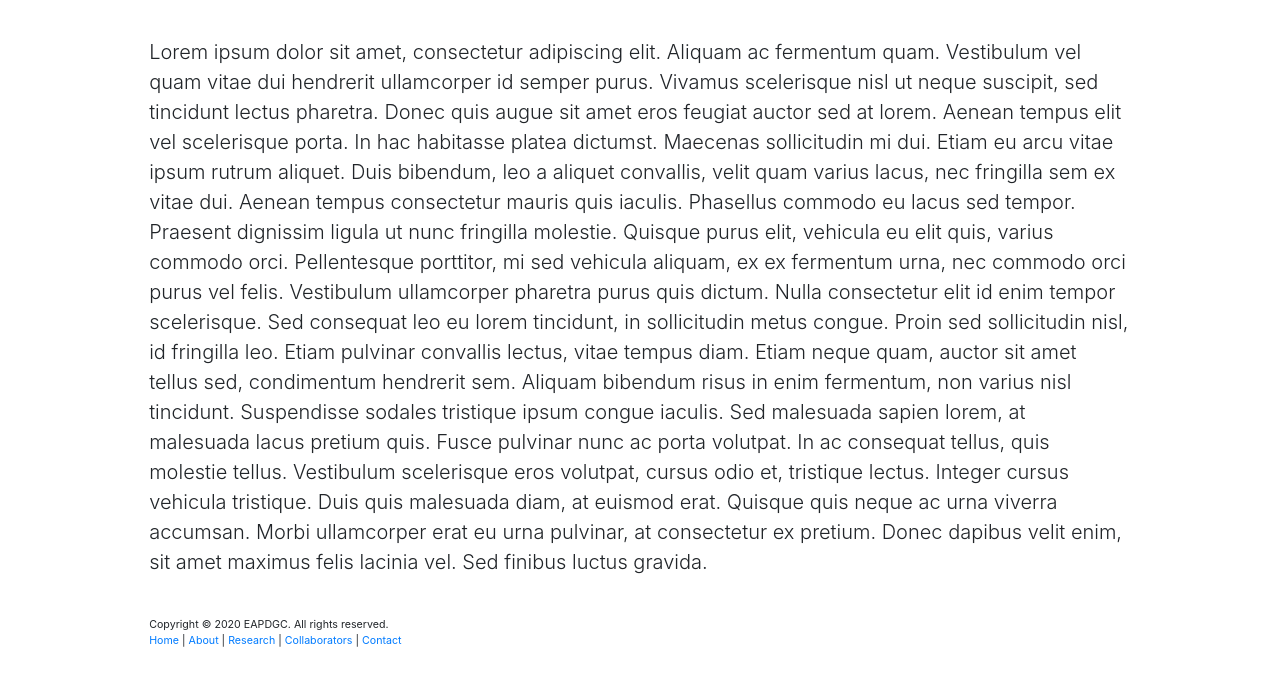
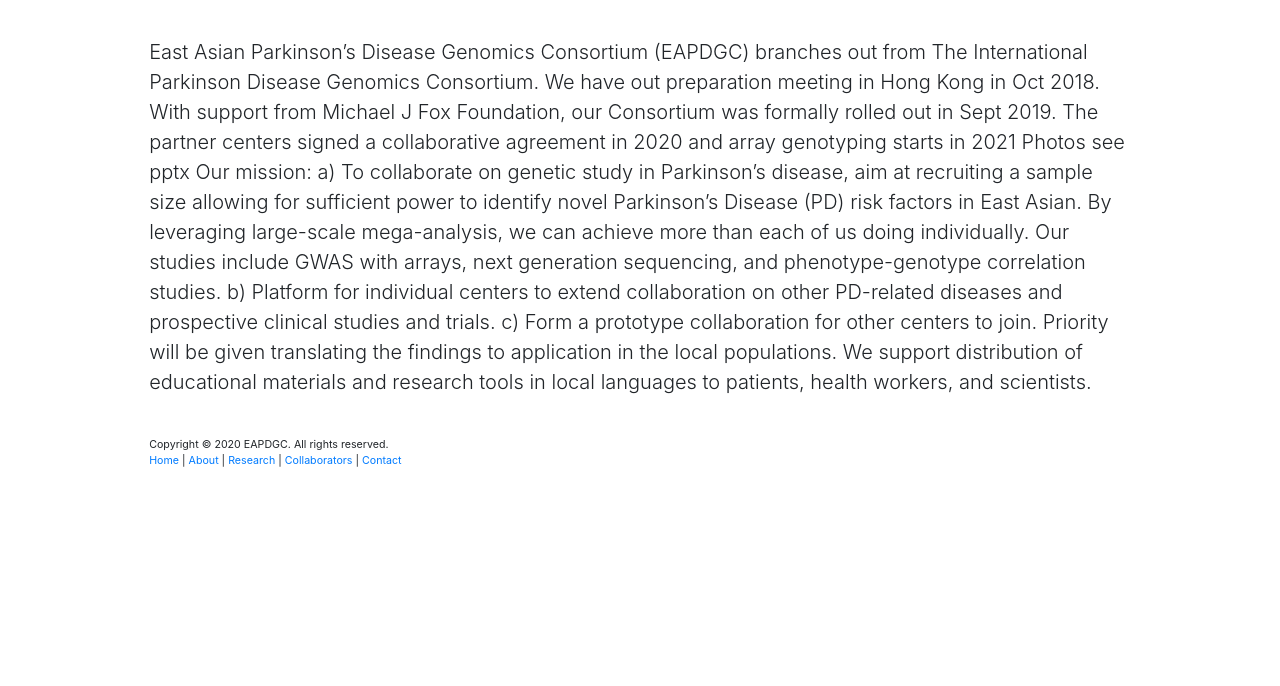
Before and after one commit to eapdgc/eapdgc.github.io, a plain HTML site: page about.html in a window 1280 px wide. Shown: the part 230-916 px from the top of the page. After the commit the page ends 800 px from the top, so only its background shows below. Drawn offline with nearby package versions, Linux system fonts and the light colour scheme.

Commit message:
Update about.html

```diff
--- a/about.html
+++ b/about.html
@@ -58,11 +58,19 @@
 		    <!-- Main Research Interests -->
 
 				<h3></h3>
-				<p class="lead">
-					Lorem ipsum dolor sit amet, consectetur adipiscing elit. Aliquam ac fermentum quam. Vestibulum vel quam vitae dui hendrerit ullamcorper id semper purus. Vivamus scelerisque nisl ut neque suscipit, sed tincidunt lectus pharetra. Donec quis augue sit amet eros feugiat auctor sed at lorem. Aenean tempus elit vel scelerisque porta. In hac habitasse platea dictumst. Maecenas sollicitudin mi dui. Etiam eu arcu vitae ipsum rutrum aliquet. Duis bibendum, leo a aliquet convallis, velit quam varius lacus, nec fringilla sem ex vitae dui. Aenean tempus consectetur mauris quis iaculis. Phasellus commodo eu lacus sed tempor. Praesent dignissim ligula ut nunc fringilla molestie. Quisque purus elit, vehicula eu elit quis, varius commodo orci. Pellentesque porttitor, mi sed vehicula aliquam, ex ex fermentum urna, nec commodo orci purus vel felis. Vestibulum ullamcorper pharetra purus quis dictum. Nulla consectetur elit id enim tempor scelerisque.
+				<p class="lead"> East Asian Parkinson’s Disease Genomics Consortium (EAPDGC) branches out from The International Parkinson Disease Genomics Consortium. We have out preparation meeting in Hong Kong in Oct 2018. With support from Michael J Fox Foundation, our Consortium was formally rolled out in Sept 2019. The partner centers signed a collaborative agreement in 2020 and array genotyping starts in 2021
+Photos see pptx
 
-					Sed consequat leo eu lorem tincidunt, in sollicitudin metus congue. Proin sed sollicitudin nisl, id fringilla leo. Etiam pulvinar convallis lectus, vitae tempus diam. Etiam neque quam, auctor sit amet tellus sed, condimentum hendrerit sem. Aliquam bibendum risus in enim fermentum, non varius nisl tincidunt. Suspendisse sodales tristique ipsum congue iaculis. Sed malesuada sapien lorem, at malesuada lacus pretium quis. Fusce pulvinar nunc ac porta volutpat. In ac consequat tellus, quis molestie tellus. Vestibulum scelerisque eros volutpat, cursus odio et, tristique lectus. Integer cursus vehicula tristique. Duis quis malesuada diam, at euismod erat. Quisque quis neque ac urna viverra accumsan. Morbi ullamcorper erat eu urna pulvinar, at consectetur ex pretium. Donec dapibus velit enim, sit amet maximus felis lacinia vel. Sed finibus luctus gravida.
-				</p>
+Our mission:
+a)	To collaborate on genetic study in Parkinson’s disease, aim at recruiting a sample size allowing for sufficient power to identify novel Parkinson’s Disease (PD) risk factors in East Asian. By leveraging large-scale mega-analysis, we can achieve more than each of us doing individually. Our studies include GWAS with arrays, next generation sequencing, and phenotype-genotype correlation studies.
+b)  	Platform for individual centers to extend collaboration on other PD-related diseases and prospective clinical studies and trials.
+c)	Form a prototype collaboration for other centers to join.
+
+
+	Priority will be given translating the findings to application in the local populations. We support distribution of educational materials and research tools in local languages to patients, health workers, and scientists.
+
+
+			    </p>
 
 			<!-- Main Research Interests -->
 
```
